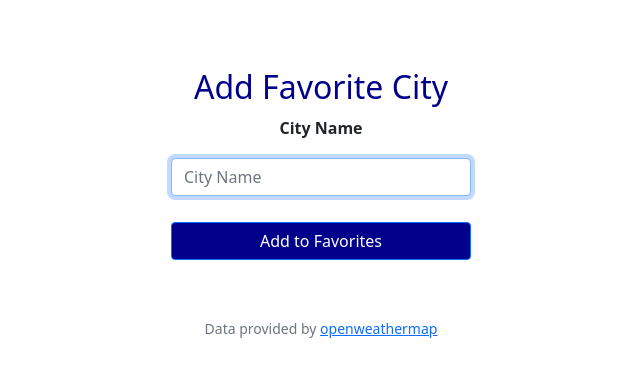
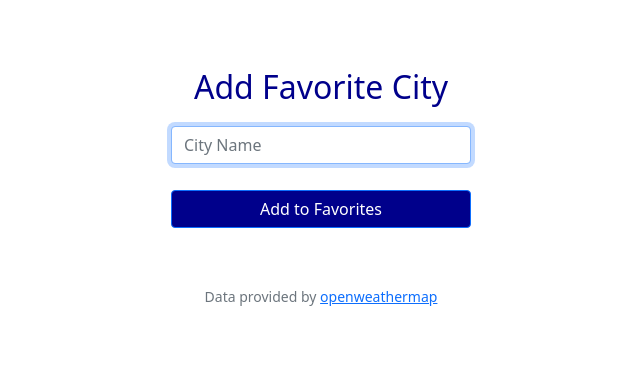
Before and after one commit to GloriousGeek/cs50, a Flask app: page /add_favorites in a window 1280 px wide. Shown: the part 76-453 px from the top of the page, without its empty margins (319-959 px from the left). Run offline with Flask 3, Linux system fonts and the light colour scheme; a user stored in the database is signed in; some libraries are stand-ins or nearby versions.

Commit message:
Mon, Dec 25, 2023, 12:27 AM +05:00

```diff
--- a/project/templates/add_favorites.html
+++ b/project/templates/add_favorites.html
@@ -6,10 +6,9 @@
 
 {% block main %}
     <div class="container">
-        <h2>Add Favorite City</h2>
+        <h2 class="afc">Add Favorite City</h2>
         <form alight="center" class="form_fav" action="/add_favorites" method="post">
             <div class="mb-3">
-                <label for="city" class="form-label"><strong>City Name</strong></label>
                 <input autocomplete="off" autofocus class="form-control" id="city" name="city_name" placeholder="City Name" type="text" required>
             </div>
             <div>
```
